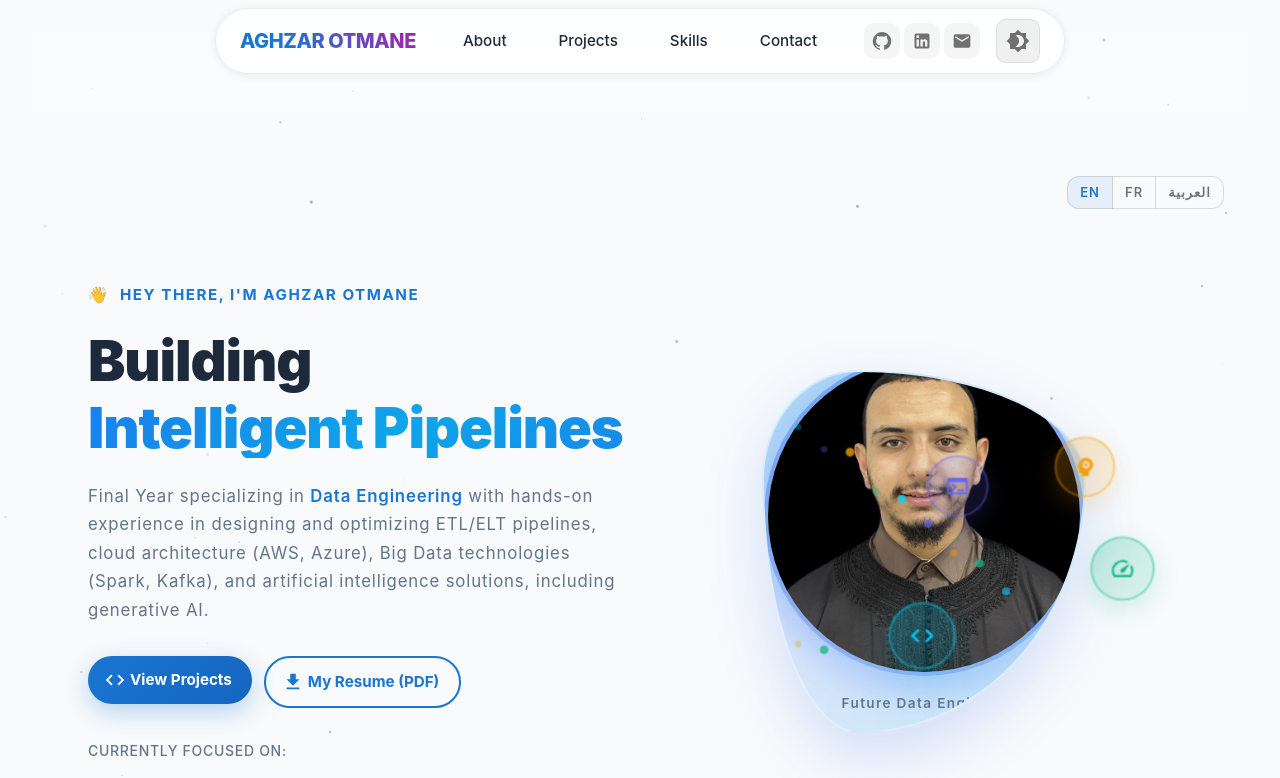
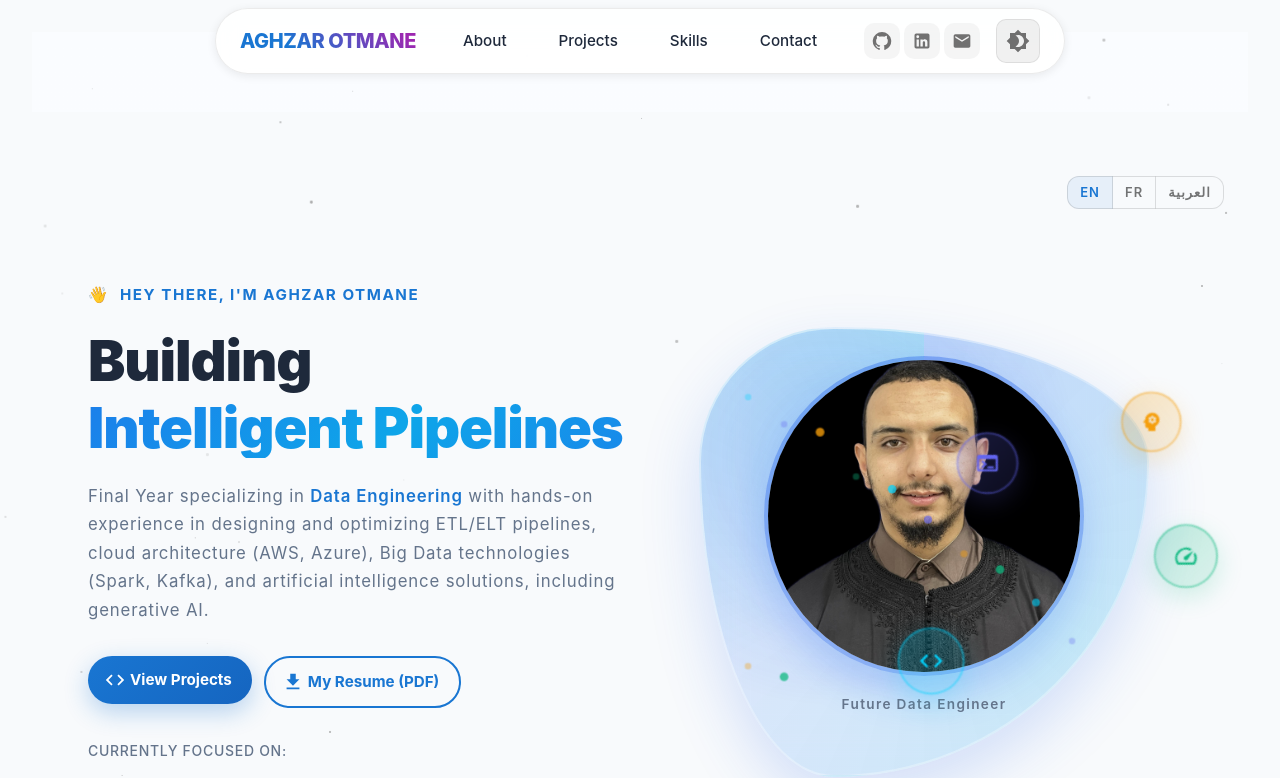
Before and after one commit to otmane-data/portfolio-mui, a React (Vite) app: page / in a window 1280 px wide. Shown: the top 778 px of the page. Built offline with nearby package versions, Linux system fonts and the light colour scheme.

Commit message:
fixing xs error

```diff
--- a/src/components/Hero.tsx
+++ b/src/components/Hero.tsx
@@ -539,8 +539,8 @@ const downloadResume = () => {
               animate={{ opacity: 1, scale: 1 }}
               transition={{ duration: 1, delay: 0.5 }}
               style={{
-                width: { xs: "min(300px, 90vw)", lg: "min(450px, 450px)" },
-                height: { xs: "min(300px, 90vw)", lg: "min(450px, 450px)" },
+                width: "min(450px, 90vw)",
+                height: "min(450px, 90vw)",
                 position: "relative"
               }}
             >
```
